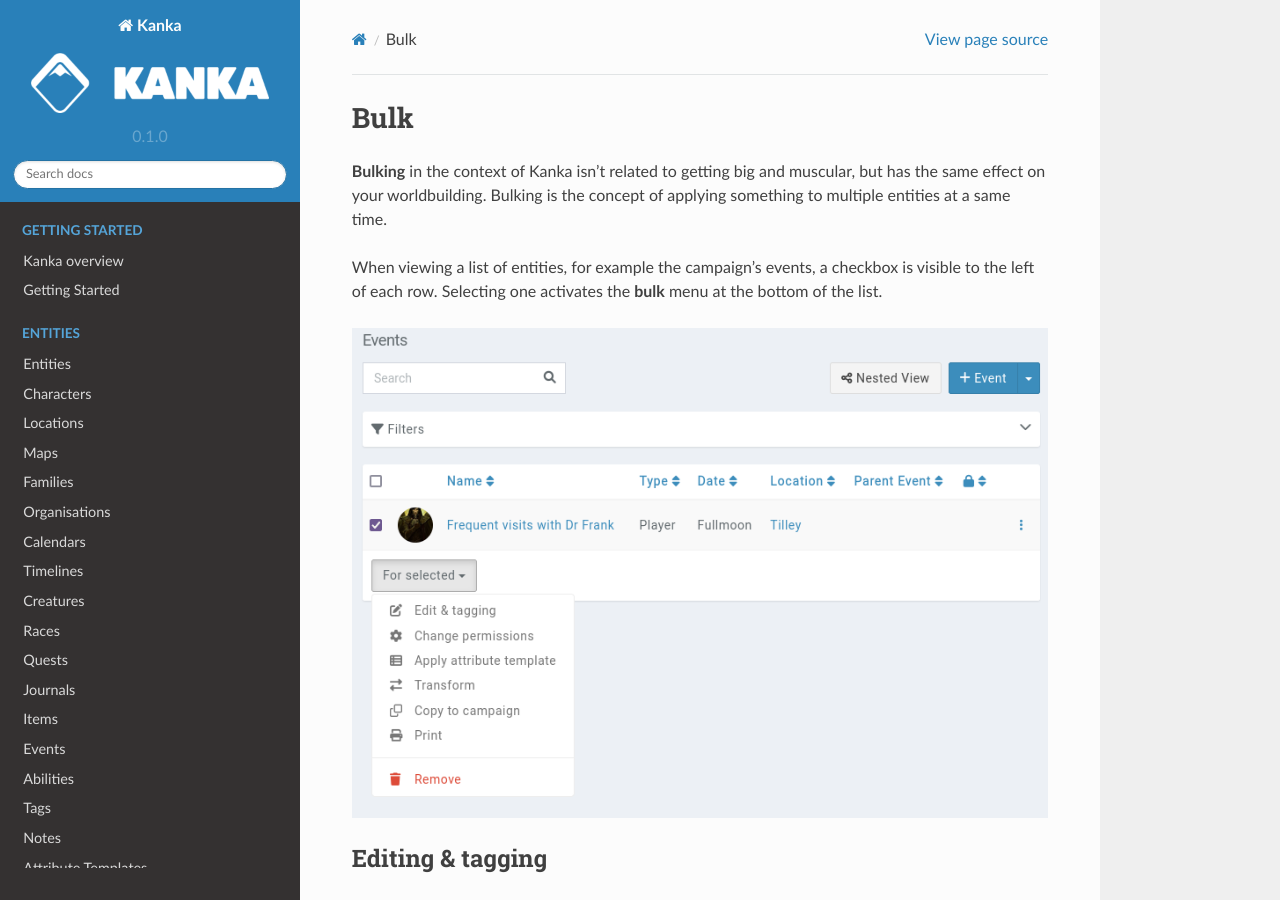
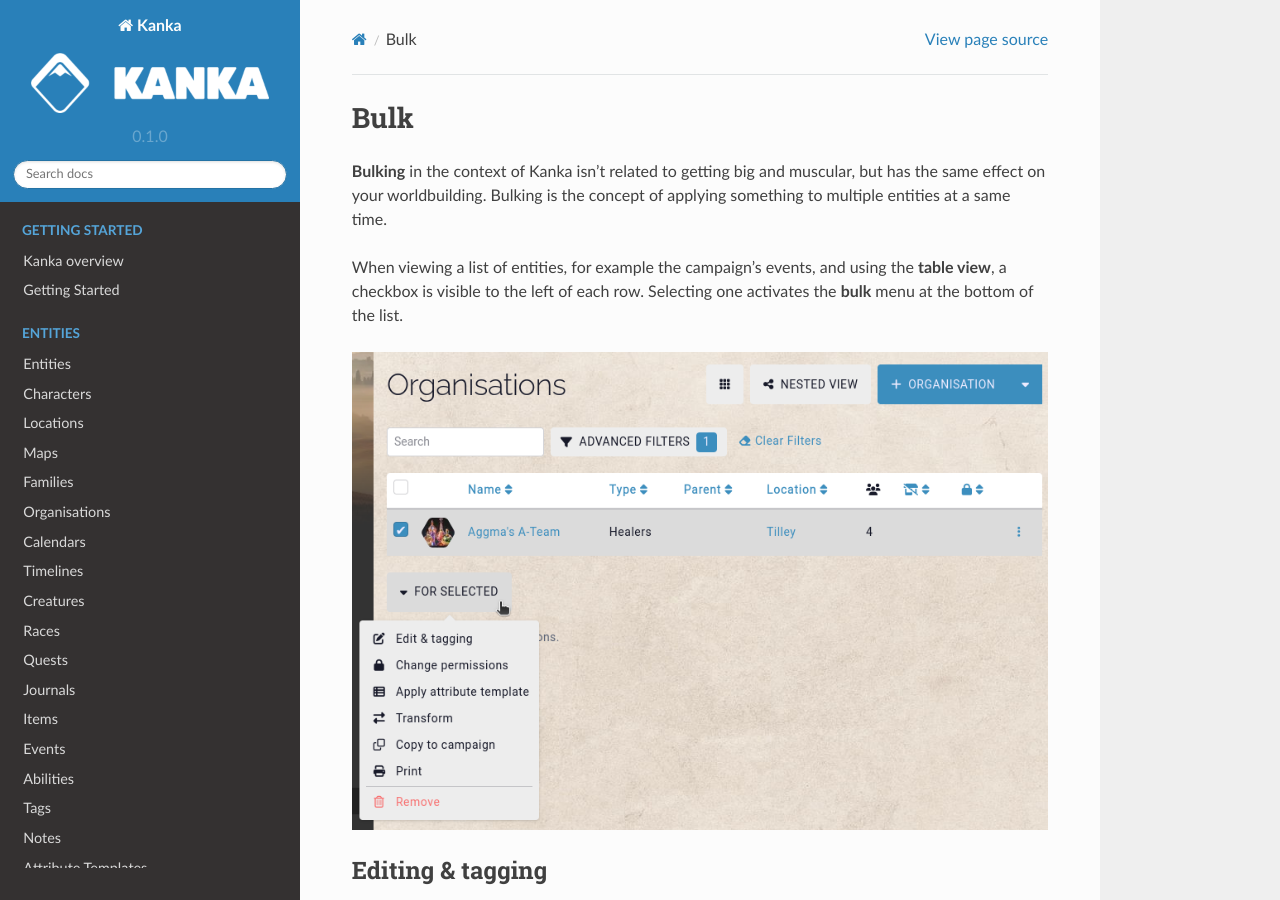
Before and after one commit to owlchester/kanka-docs, a Sphinx documentation site: the page built from docs/source/guides/bulk.md, in a window 1280 px wide and 900 px high. Built offline with Sphinx 7.4.7 and the Read the Docs theme 2.0.0, drawn with Linux system fonts in a browser that asks for light colours; pages that are not in the unit, such as notebooks, are missing from menus.

Commit message:
Update bulk to mention table view

```diff
--- a/docs/source/guides/bulk.md
+++ b/docs/source/guides/bulk.md
@@ -2,7 +2,7 @@
 
 **Bulking** in the context of Kanka isn't related to getting big and muscular, but has the same effect on your worldbuilding. Bulking is the concept of applying something to multiple entities at a same time.
 
-When viewing a list of entities, for example the campaign's events, a checkbox is visible to the left of each row. Selecting one activates the **bulk** menu at the bottom of the list.
+When viewing a list of entities, for example the campaign's events, and using the **table view**, a checkbox is visible to the left of each row. Selecting one activates the **bulk** menu at the bottom of the list.
 
 ![Bulk menu in lists](img/bulk-menu.png)
 
```
Also changed, not shown: docs/source/guides/img/bulk-menu.png.
